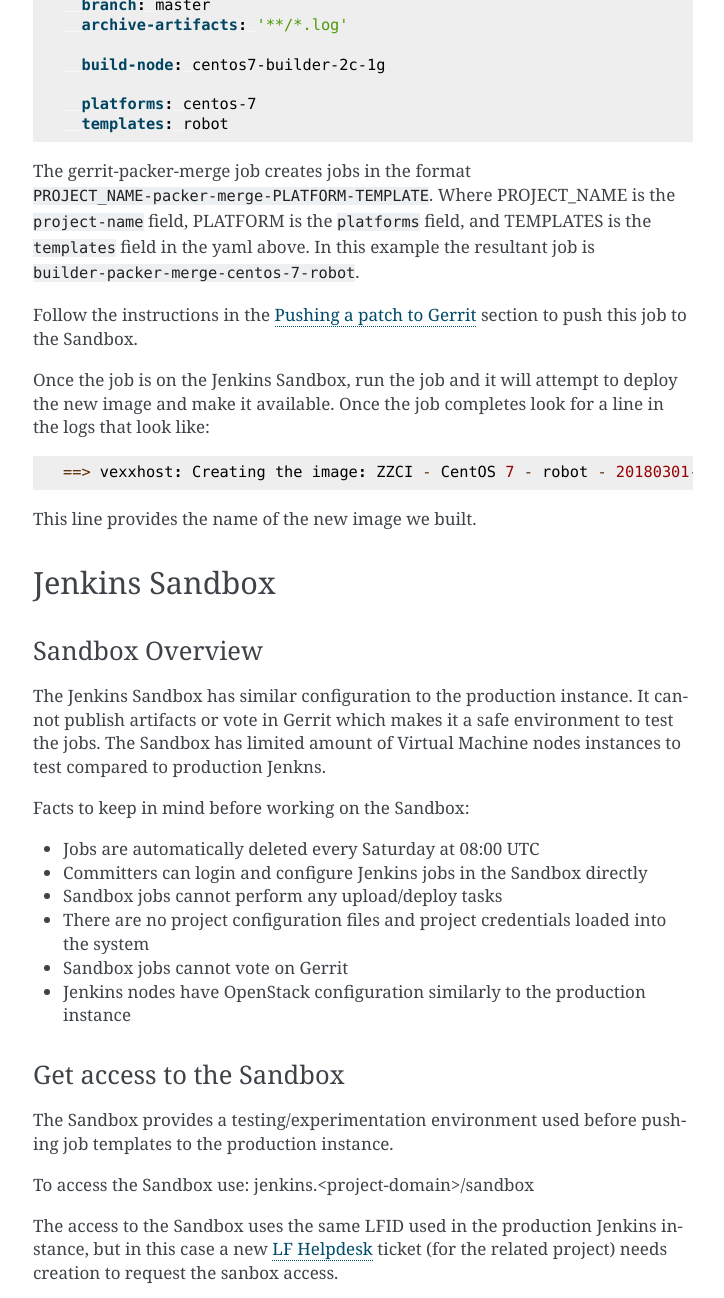
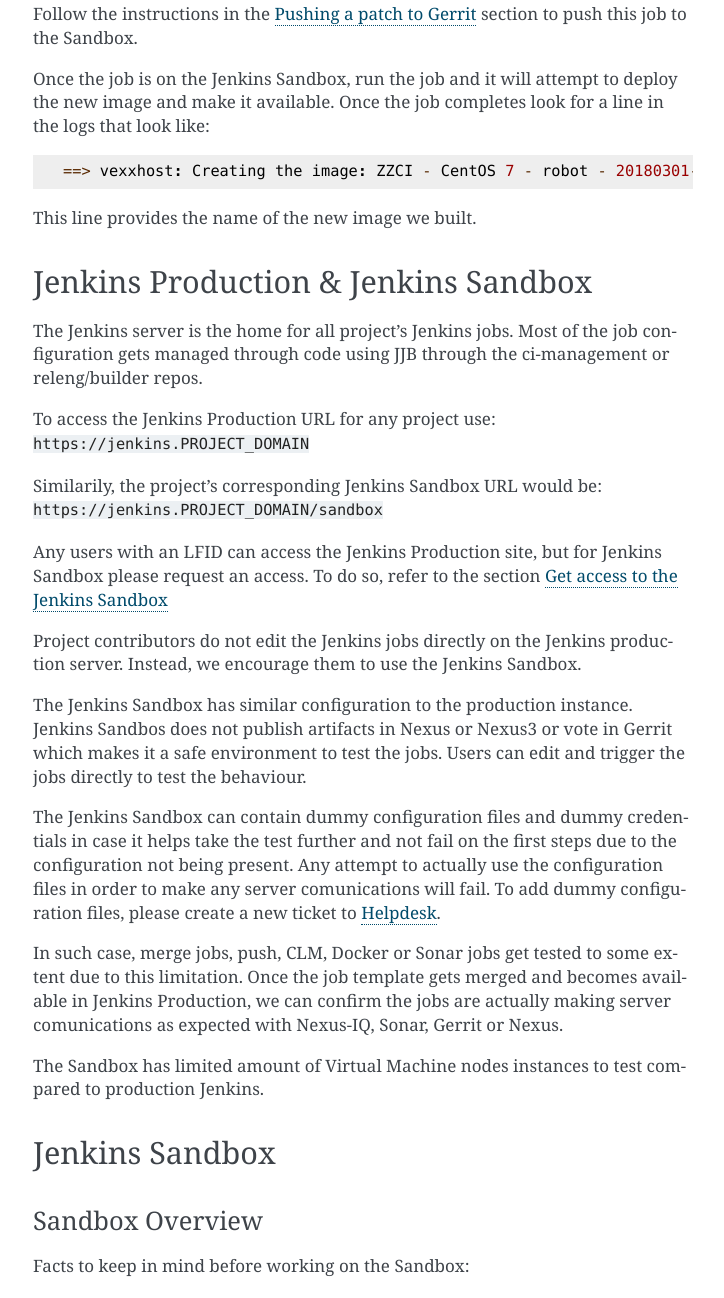
Before and after one commit to lfit/releng-docs, a Sphinx documentation site: the page built from docs/jenkins.rst, in a window 1280 px wide and 1400 px high, scrolled down 5526 px, cut to the strip 0-1298 px from the top of the window. Shown: the whole strip, without its empty margins (387-1111 px from the left). Built offline with Sphinx 7.4.7, drawn with Linux system fonts in a browser that asks for light colours; some of the changed text lies outside the part shown.

Commit message:
Add Sandbox vs Prod details
- Add an explanation on Jenkins Sandbox and how it
compares to Jenkins Production.
- Where to access them.
- Limitations.
- Move entire section right before Jenkins Sandbox topic.
- Add a small correction to the title "Get access to the
  Sandbox" to make it more specific (corrected to
  "Get access to the Jenkins Sandbox"

Change-Id: I7c06e8666f2591e43891362bcfa0065752779546
Issue-ID: RELENG-547
Signed-off-by: Jessica Wagantall <jwagantall@linuxfoundation.org>

```diff
--- a/docs/jenkins.rst
+++ b/docs/jenkins.rst
@@ -257,6 +247,44 @@
 
 This line provides the name of the new image we built.
 
+Jenkins Production & Jenkins Sandbox
+====================================
+
+The Jenkins server is the home for all project's Jenkins jobs. Most of the job
+configuration gets managed through code using JJB through the ci-management or
+releng/builder repos.
+
+To access the Jenkins Production URL for any project use:
+``https://jenkins.PROJECT_DOMAIN``
+
+Similarily, the project's corresponding Jenkins Sandbox URL would be:
+``https://jenkins.PROJECT_DOMAIN/sandbox``
+
+Any users with an LFID can access the Jenkins Production site, but for Jenkins
+Sandbox please request an access. To do so, refer to the section
+:ref:`Get access to the Jenkins Sandbox <get-sandbox-access>`
+
+Project contributors do not edit the Jenkins jobs directly on the Jenkins production
+server. Instead, we encourage them to use the Jenkins Sandbox.
+
+The Jenkins Sandbox has similar configuration to the production instance.
+Jenkins Sandbos does not publish artifacts in Nexus or Nexus3 or vote in Gerrit which
+makes it a safe environment to test the jobs. Users can edit and trigger the jobs
+directly to test the behaviour.
+
+The Jenkins Sandbox can contain dummy configuration files and dummy credentials in
+case it helps take the test further and not fail on the first steps due to the configuration
+not being present. Any attempt to actually use the configuration files in order
+to make any server comunications will fail. To add dummy configuration files, please
+create a new ticket to :ref:`Helpdesk <lfdocs-helpdesk>`.
+
+In such case, merge jobs, push, CLM, Docker or Sonar jobs get tested to some extent due
+to this limitation. Once the job template gets merged and becomes available in Jenkins Production,
+we can confirm the jobs are actually making server comunications as expected with Nexus-IQ,
+Sonar, Gerrit or Nexus.
+
+The Sandbox has limited amount of Virtual Machine nodes instances
+to test compared to production Jenkins.
 
 .. _lfdocs-jenkins-sandbox:
 
@@ -265,11 +293,6 @@
 
 Sandbox Overview
 ----------------
-
-The Jenkins Sandbox has similar configuration to the production instance.
-It cannot publish artifacts or vote in Gerrit which makes it a safe environment
-to test the jobs. The Sandbox has limited amount of Virtual Machine nodes instances
-to test compared to production Jenkns.
 
 Facts to keep in mind before working on the Sandbox:
 
@@ -280,8 +303,10 @@
 - Sandbox jobs cannot vote on Gerrit
 - Jenkins nodes have OpenStack configuration similarly to the production instance
 
-Get access to the Sandbox
--------------------------
+.. _get-sandbox-access:
+
+Get access to the Jenkins Sandbox
+---------------------------------
 
 The Sandbox provides a testing/experimentation environment used before
 pushing job templates to the production instance.
```
Also changed, not shown: other parts of docs/jenkins.rst (+0 -10 lines).
